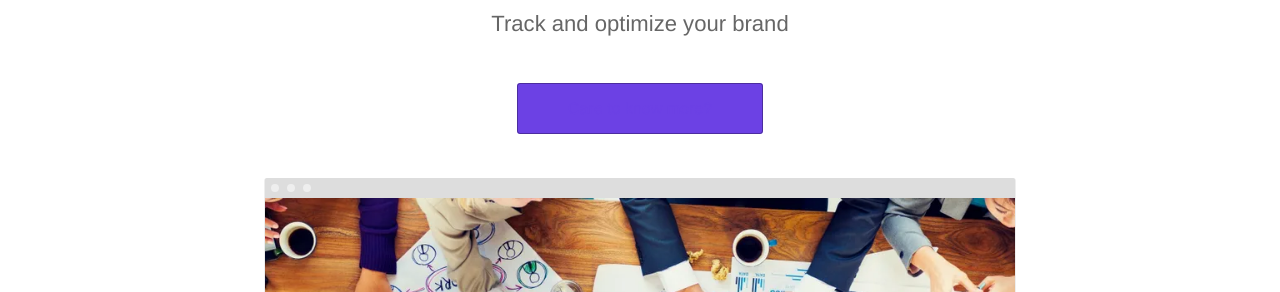
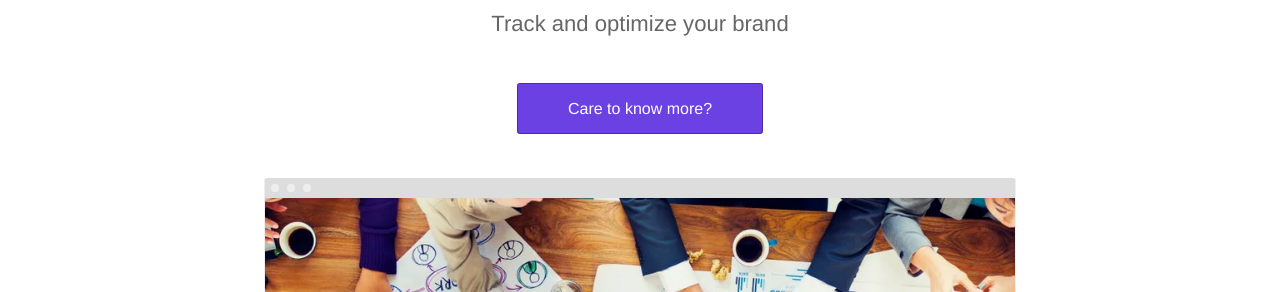
Before and after one commit to intutdev/intutmi.github.io, a Jekyll site: the page built from index.html, in a window 1280 px wide. Shown: the part 236-528 px from the top of the page. Built offline with Jekyll 4.4.1, drawn with Linux system fonts in a browser that asks for light colours.

Commit message:
Updated '_sass/forms.scss' via CloudCannon

```diff
--- a/_sass/forms.scss
+++ b/_sass/forms.scss
@@ -1,5 +1,5 @@
 .button a, input[type=submit] {
-	color: #6c41e4;
+	color: #fff;
 	text-decoration: none;
 	padding: 10px 30px;
 	background: $brand-color;
```
